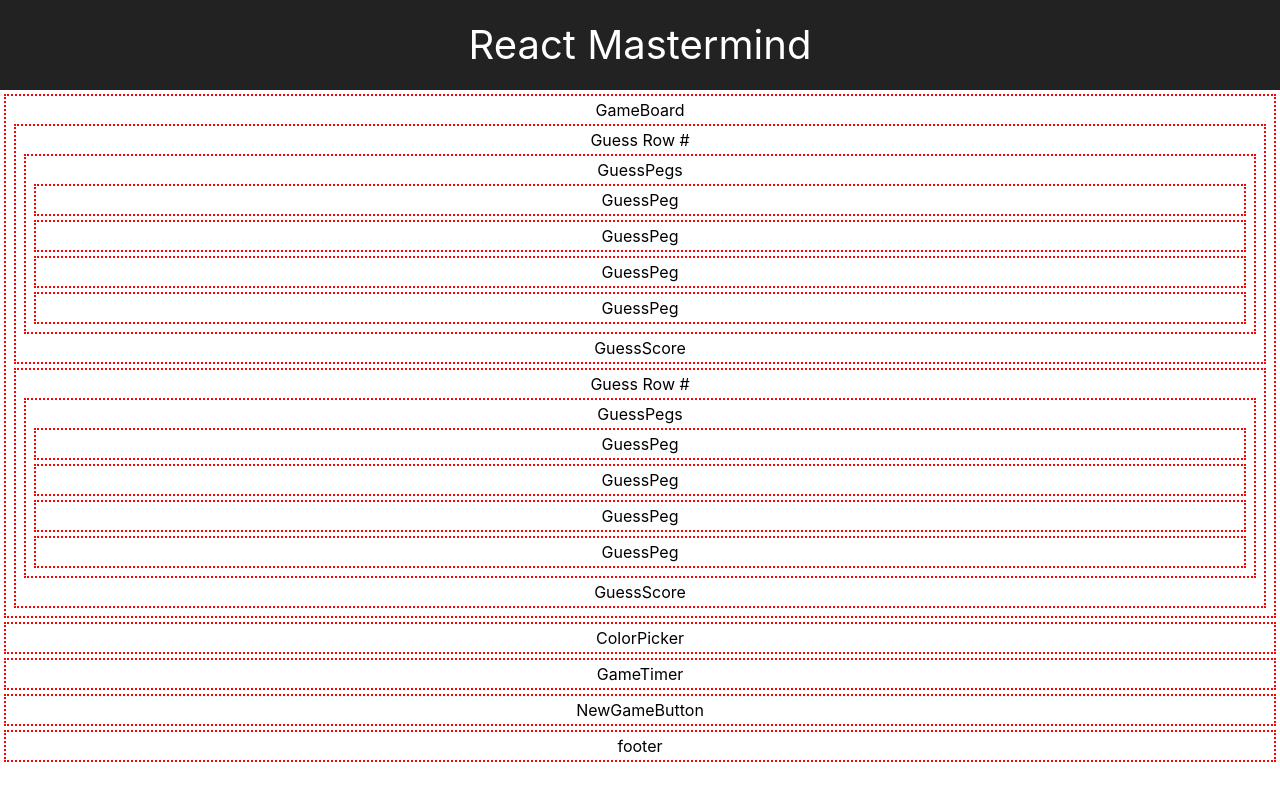
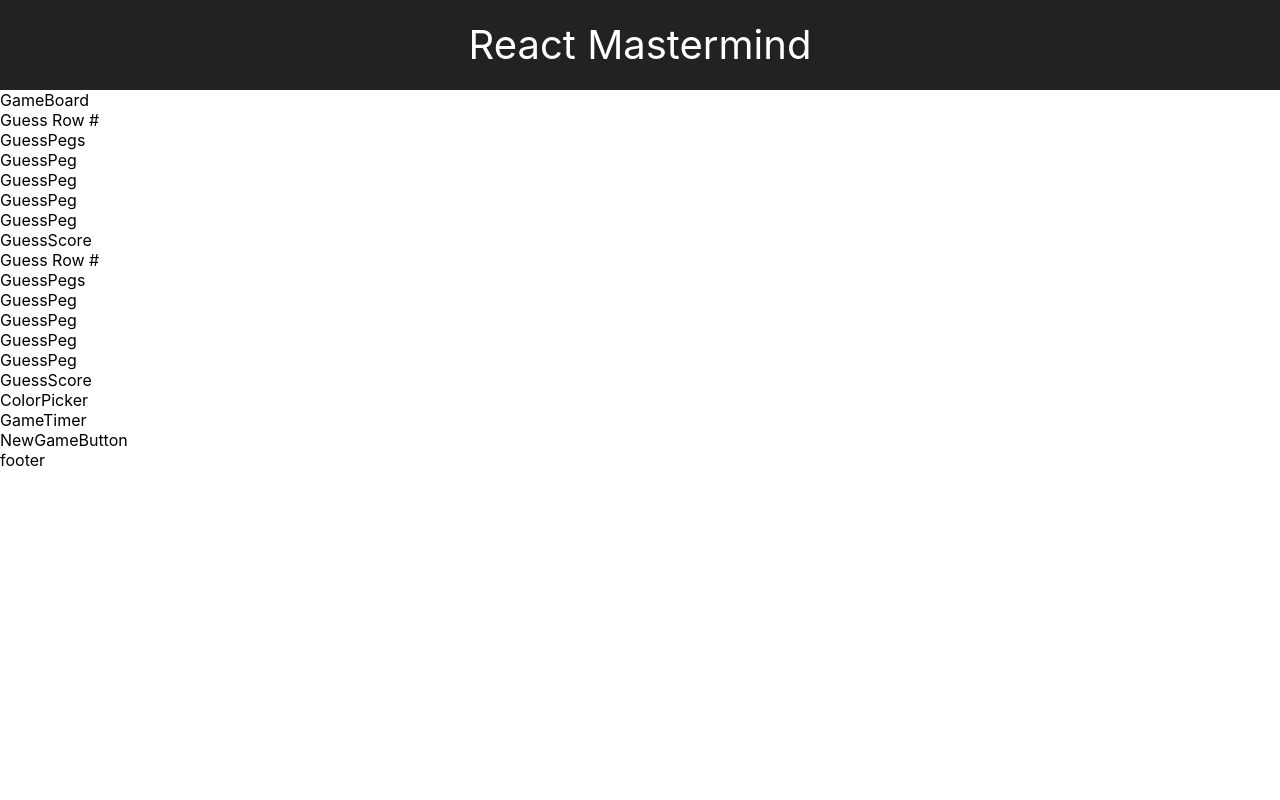
Before and after one commit to pickles135/react-mastermind-game, a React (Create React App) app: page / in a window 1280 px wide. Built offline with nearby package versions, Linux system fonts and the light colour scheme.

Commit message:
takes away red border and adds flex in app.css

```diff
--- a/src/App.css
+++ b/src/App.css
@@ -1,5 +1,6 @@
 .App {
-  text-align: center;
+  display: flex;
+  flex-direction: column;
 }
 
 .App-header {
@@ -11,8 +12,8 @@
   text-align: center;
 }
 
-.component {
+/* .component {
   border: 2px dotted red;
   margin: 4px;
   padding: 4px;
-}
+} */
```
